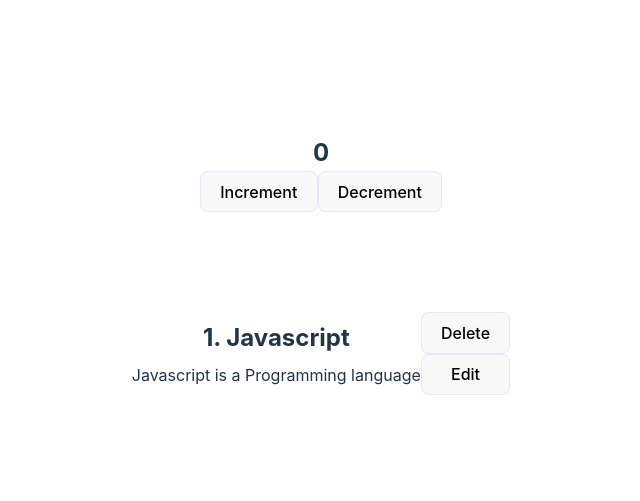
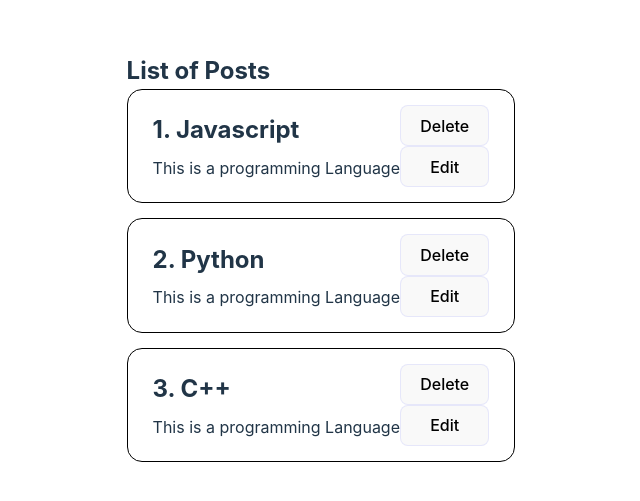
Before and after one commit to truelav/MERN-Task-Manager, a React (Vite) app in the folder frontend/: page / in a window 1280 px wide. Shown: the part 135-636 px from the top of the page, without its empty margins (319-959 px from the left). Built offline with nearby package versions, Linux system fonts and the light colour scheme.

Commit message:
added the post lists and mapped them

```diff
--- a/frontend/src/App.jsx
+++ b/frontend/src/App.jsx
@@ -1,17 +1,18 @@
 import { useState } from "react";
-
-import Counter from "./components/Counter";
-import PostItem from "./components/PostItem";
+import PostList from "./components/PostList";
 
 import "./styles/App.css";
 
 function App() {
-  const [count, setCount] = useState(0);
+  const [posts, setPosts] = useState([
+    { id: 1, title: "Javascript", body: "This is a programming Language" },
+    { id: 2, title: "Python", body: "This is a programming Language" },
+    { id: 3, title: "C++", body: "This is a programming Language" },
+  ]);
 
   return (
     <div className="App">
-      <Counter />
-      <PostItem />
+      <PostList posts={posts} />
     </div>
   );
 }
--- a/frontend/src/components/PostItem.jsx
+++ b/frontend/src/components/PostItem.jsx
@@ -1,11 +1,15 @@
 import { useState } from "react";
 
-function PostItem() {
+function PostItem(props) {
+  const { id, title, body } = props.post;
+
   return (
     <div className="Post__Item">
       <div className="Post__Item__Content">
-        <h2>1. Javascript</h2>
-        <p>Javascript is a Programming language</p>
+        <h2>
+          {id}. {title}
+        </h2>
+        <p>{body}</p>
       </div>
       <div className="Post__Item__Buttons">
         <button>Delete</button>
--- /dev/null
+++ b/frontend/src/components/PostList.jsx
@@ -0,0 +1,16 @@
+import PostItem from "./PostItem";
+
+function PostList(props) {
+  const { posts } = props;
+
+  return (
+    <div className="PostList">
+      <h2>List of Posts</h2>
+      {posts.map((post) => {
+        return <PostItem post={post} key={post.id} />;
+      })}
+    </div>
+  );
+}
+
+export default PostList;
--- a/frontend/src/styles/App.css
+++ b/frontend/src/styles/App.css
@@ -12,6 +12,10 @@ body {
   text-align: center;
 }
 
+h2 {
+  text-align: left;
+}
+
 .Counter {
   margin-bottom: 100px;
 }
@@ -19,6 +23,10 @@ body {
 .Post__Item {
   display: flex;
   justify-content: space-between;
+  padding: 15px 25px;
+  border: solid 1px black;
+  border-radius: 15px;
+  margin-bottom: 15px;
 }
 
 .Post__Item__Content {
```
